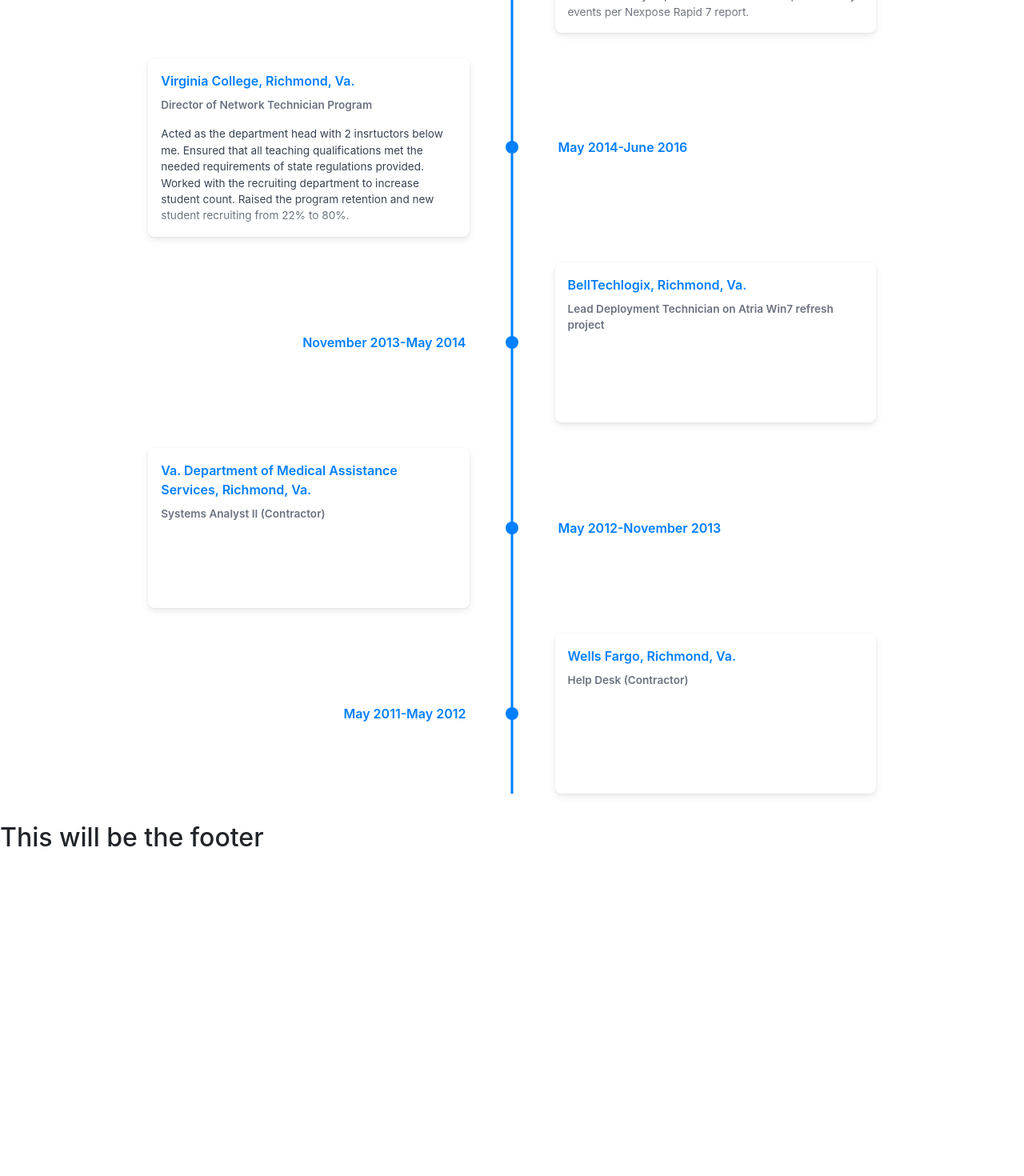
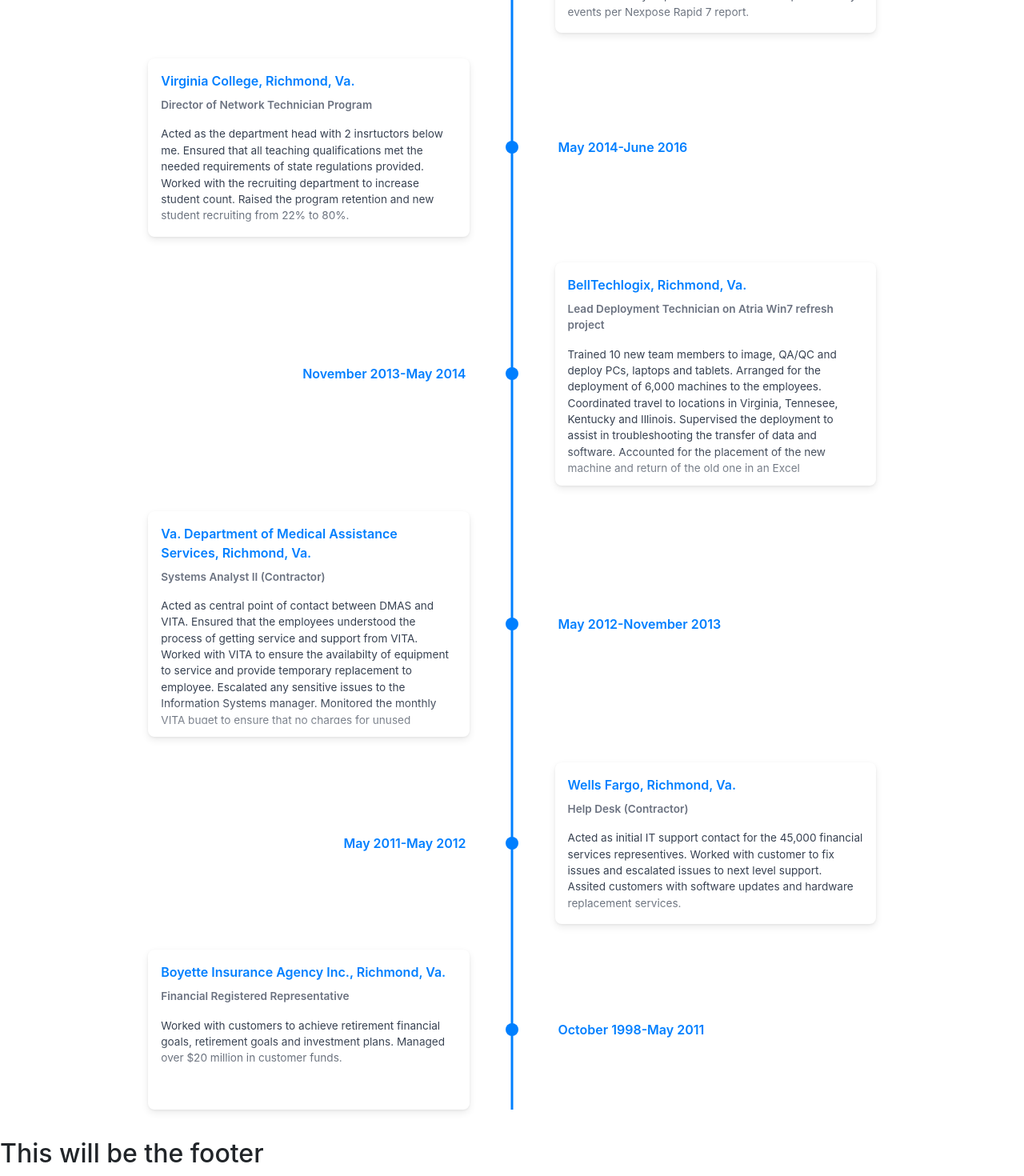
Before and after one commit to timdavidson2/react-portfolio, a React (Create React App) app in the folder portfolio/: page /experience in a window 1280 px wide. Shown: the part 1291-2761 px from the top of the page at 80% size. Before the commit the page ends 2365 px from the top, so only its background shows below. Built offline with nearby package versions, Linux system fonts and the light colour scheme; a web font is replaced by a local one.

Commit message:
add experience data

```diff
--- a/portfolio/src/pages/Experience.js
+++ b/portfolio/src/pages/Experience.js
@@ -42,19 +42,25 @@
       title: "November 2013-May 2014",
       cardTitle: "BellTechlogix, Richmond, Va.",
       cardSubtitle: "Lead Deployment Technician on Atria Win7 refresh project",
-      cardDetailedText: "",
+      cardDetailedText: "Trained 10 new team members to image, QA/QC and deploy PCs, laptops and tablets. Arranged for the deployment of 6,000 machines to the employees. Coordinated travel to locations in Virginia, Tennesee, Kentucky and Illinois. Supervised the deployment to assist in troubleshooting the transfer of data and software. Accounted for the placement of the new machine and return of the old one in an Excel spreadsheet that I created to use formulas to ensure proper asset management.",
     },
     {
       title: "May 2012-November 2013",
       cardTitle: "Va. Department of Medical Assistance Services, Richmond, Va.",
       cardSubtitle: "Systems Analyst II (Contractor)",
-      cardDetailedText: "",
+      cardDetailedText: "Acted as central point of contact between DMAS and VITA. Ensured that the employees understood the process of getting service and support from VITA. Worked with VITA to ensure the availabilty of equipment to service and provide temporary replacement to employee. Escalated any sensitive issues to the Information Systems manager. Monitored the monthly VITA buget to ensure that no charges for unused equipment.",
     },
     {
       title: "May 2011-May 2012",
       cardTitle: "Wells Fargo, Richmond, Va.",
       cardSubtitle: "Help Desk (Contractor)",
-      cardDetailedText: "",
+      cardDetailedText: "Acted as initial IT support contact for the 45,000 financial services representives. Worked with customer to fix issues and escalated issues to next level support. Assited customers with software updates and hardware replacement services. ",
+    },
+    {
+      title: "October 1998-May 2011",
+      cardTitle: "Boyette Insurance Agency Inc., Richmond, Va.",
+      cardSubtitle: "Financial Registered Representative",
+      cardDetailedText: "Worked with customers to achieve retirement financial goals, retirement goals and investment plans. Managed over $20 million in customer funds.",
     },
   ];
   return (
```
